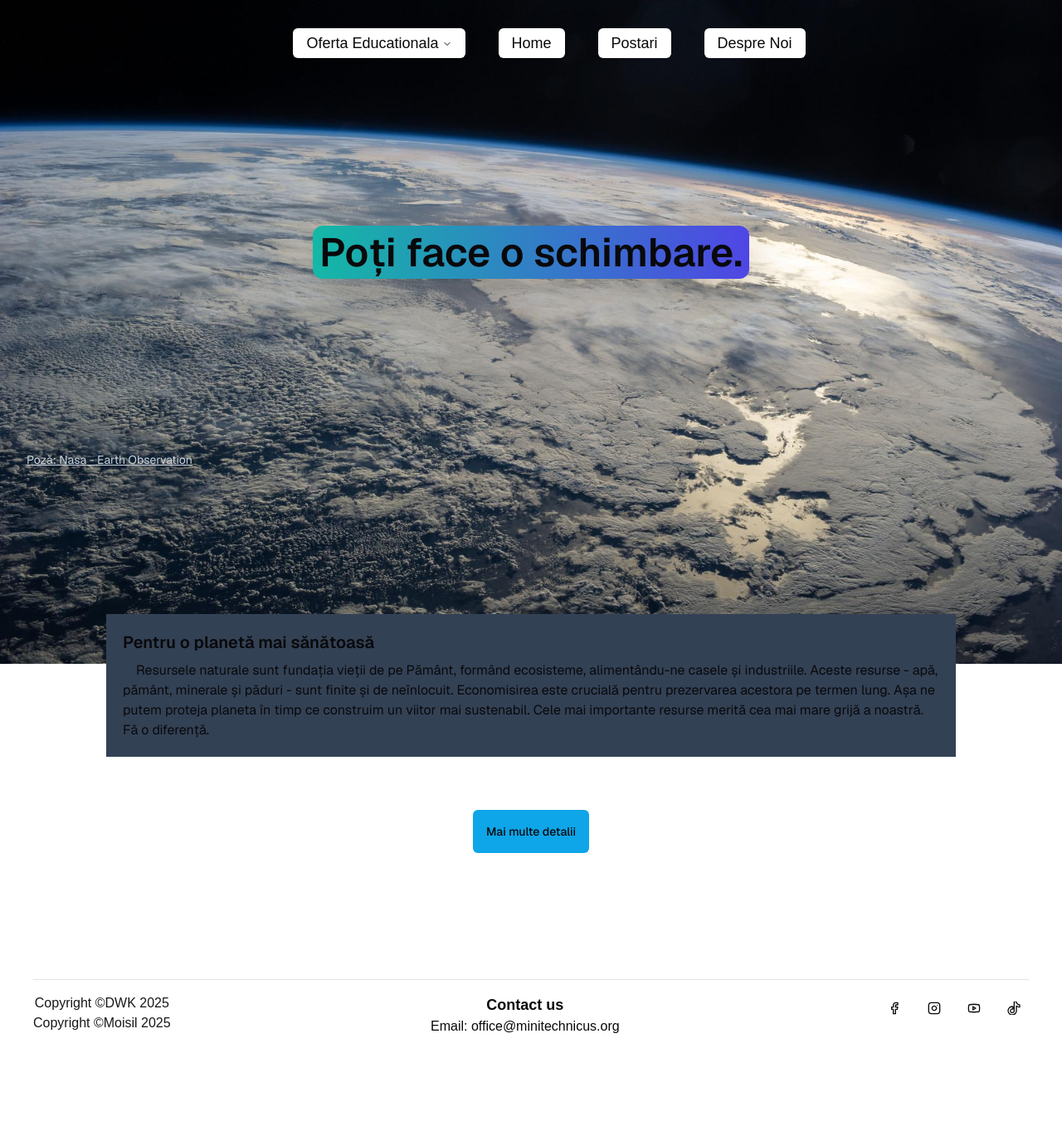
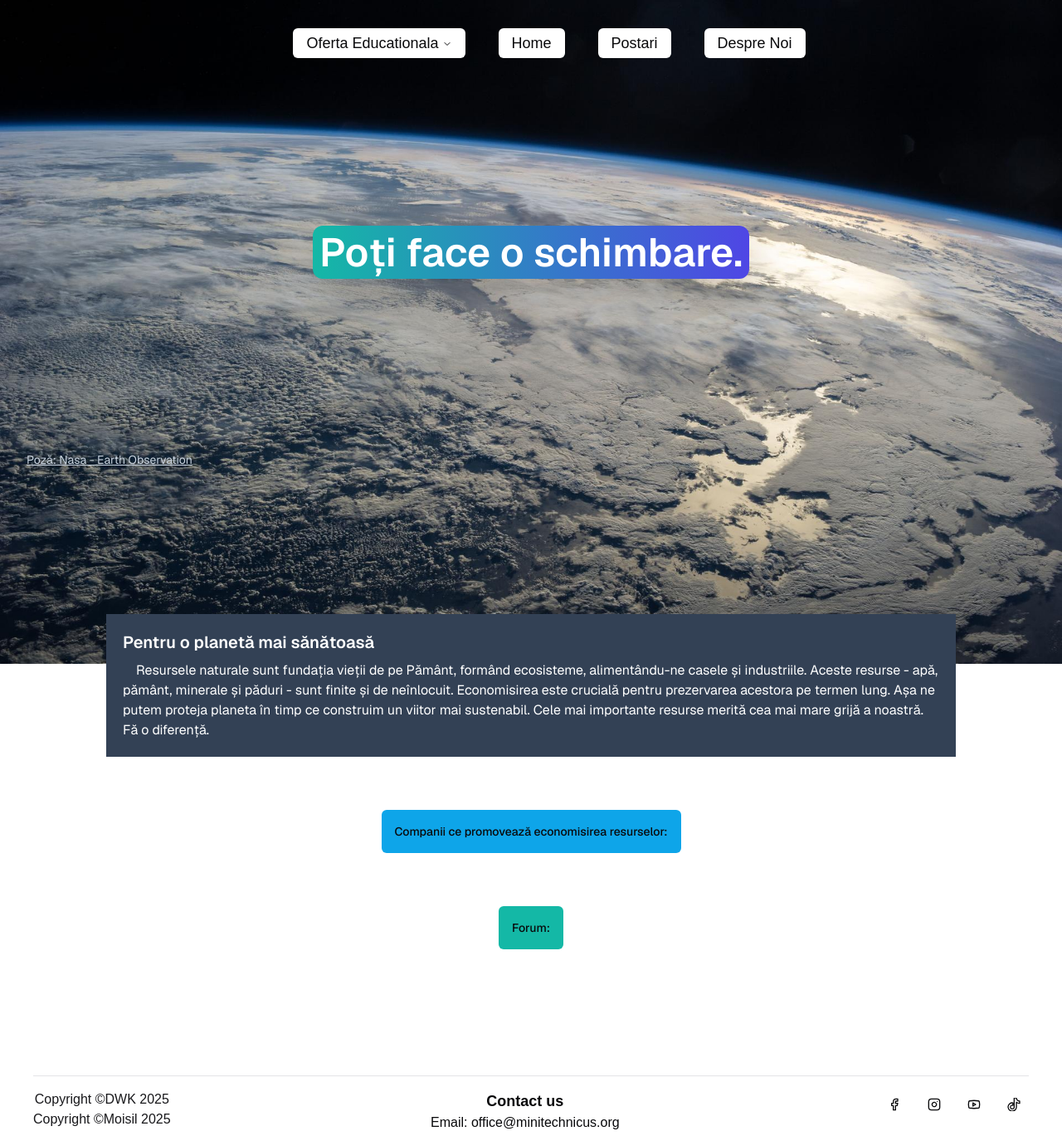
Before and after one commit to andreishark/moisil_aplicatie_2025, a Next.js app: page / in a window 1280 px wide. Shown: the top 1369 px of the page at 83% size. Before the commit the page ends 1281 px from the top, so only its background shows below. Built offline with nearby package versions, Linux system fonts and the light colour scheme; grey boxes are pictures that could not be loaded.

Commit message:
Added paths

```diff
--- a/src/app/compilation/page.tsx
+++ b/src/app/compilation/page.tsx
@@ -2,37 +2,37 @@ import { Metadata } from "next";
 import { AccordionStart} from "./accordion";
 
 export const metadata: Metadata = {
-    title: "Ways to help!",
-    description: "A compilation of people who can help!",
+    title: "Companii",
+    description: "Persoane care ajută!",
   };
 
 export default function Page()
 {
     return(
-        <div className="flex flex-col items-left min-h-screen p-8 text-primary">
-        <main className="flex flex-col items-left gap-6 mt-10">
-            <p>
+        <div className="flex flex-col items-stretch min-h-screen p-4 text-primary">
+        <main className="flex flex-col items-center gap-6 mt-2">
+            <p className="text-xl font-semibold">
                 Apă:
             </p>
             <AccordionStart title="Veolia" content="Veolia este lider mondial în gestionarea resurselor de apă, deșeurilor și energiei. În România, compania oferă soluții integrate pentru optimizarea consumului de apă și reducerea pierderilor. Printre serviciile lor se numără tratarea și reciclarea apei, precum și implementarea de tehnologii moderne pentru monitorizarea consumului și întreținerea infrastructurii. Veolia sprijină orașele și industriile în a deveni mai sustenabile printr-o abordare circulară a resurselor naturale." link="https://www.veolia.ro/ro"/>
             <AccordionStart title="L'Oréal Professionnel" content="L'Oréal Professionnel a introdus dispozitivul Water Saver, dezvoltat în parteneriat cu startup-ul Gjosa. Acest cap de duș utilizează tehnologia de fragmentare a apei, reducând consumul în saloanele de coafură cu până la 69%. Water Saver creează picături de apă de 10 ori mai mici decât cele standard, asigurând o clătire eficientă cu un consum redus de apă." link="https://www.lorealprofessionnel.ro/water-saver"/>
             <AccordionStart title="Xylem Inc." content="Xylem Inc. este o companie americană specializată în tehnologiile de apă, având sediul central în Rye Brook, New York. Compania dezvoltă și furnizează soluții inovatoare pentru transportul, tratarea, testarea și utilizarea eficientă a apei în diverse industrii și comunități. Prin produsele și serviciile sale, Xylem contribuie la reducerea risipei de apă, optimizarea consumului și asigurarea sustenabilității resurselor de apă la nivel global." link="https://www.xylem.com/en-us/"/>
             <br/>
-            <p>
+            <p className="text-xl font-semibold">
                 Energie:
             </p>
             <AccordionStart title="Enel X" content="Enel X este o divizie a grupului Enel, specializată în soluții inovatoare pentru eficiența energetică și managementul energiei. Compania oferă sisteme inteligente de iluminat, platforme digitale pentru monitorizarea consumului energetic și soluții de management al energiei pentru companii. Prin implementarea acestor tehnologii, Enel X ajută organizațiile să reducă pierderile de energie, să optimizeze consumul și să îmbunătățească sustenabilitatea operațiunilor lor." link="https://www.enelx.com/"/>
             <AccordionStart title="Siemens AG" content="Siemens AG este o companie globală de tehnologie cu sediul în Germania, specializată în diverse domenii, inclusiv energie, automatizări și digitalizare. Compania oferă soluții avansate pentru eficiența energetică, cum ar fi sisteme inteligente de management al energiei, automatizări industriale și tehnologii pentru rețele electrice inteligente (smart grids). Aceste soluții ajută la optimizarea consumului de energie și la reducerea pierderilor în diverse sectoare industriale și infrastructuri urbane." link="https://www.siemens.com/global/en.html"/>
             <AccordionStart title="Schneider Electric" content="Schneider Electric este o companie multinațională cu sediul în Franța, specializată în managementul energiei și automatizări. Compania dezvoltă soluții pentru eficiența energetică, inclusiv sisteme de monitorizare și control al consumului de energie, soluții pentru clădiri inteligente și tehnologii pentru optimizarea proceselor industriale. Prin aceste inovații, Schneider Electric contribuie la reducerea pierderilor de energie și la promovarea sustenabilității." link="https://www.se.com/ww/en/"/>
             <br/>
-            <p>
+            <p className="text-xl font-semibold">
                 Combustibil fosil:
             </p>
             <AccordionStart title="ExxonMobil" content="ExxonMobil este una dintre cele mai mari companii petroliere și de gaze naturale din lume, care implementează tehnologii avansate pentru reducerea pierderilor de energie în procesul de extracție și rafinare a combustibililor fosili. Compania investește în soluții pentru captarea și stocarea carbonului (CCS) și în tehnologii pentru îmbunătățirea eficienței proceselor energetice, cu scopul de a minimiza impactul negativ asupra mediului." link="https://www.exxonmobilchemical.com/en"/>
             <AccordionStart title="Royal Dutch Shell" content="Royal Dutch Shell este o companie globală care activează în domeniul combustibililor fosili și energiei regenerabile. Shell se concentrează pe reducerea pierderilor în procesul de extracție și rafinare a petrolului și gazelor naturale, implementând tehnologii moderne pentru monitorizarea și controlul fluxului de combustibili. De asemenea, compania investește în soluții pentru reducerea emisiilor de carbon și în optimizarea eficienței operațiunilor de extracție a combustibililor fosili. Shell se implică activ în promovarea unui model de afaceri mai sustenabil în sectorul combustibililor fosili." link="https://www.shell.com/"/>
             <AccordionStart title="BP (Brittish Petroleum)" content="BP este una dintre cele mai mari companii de petrol și gaze naturale din lume. Compania se axează pe extracția și rafinarea combustibililor fosili și investește în soluții pentru prevenirea pierderilor în aceste procese. BP utilizează tehnologii avansate pentru a preveni scurgerile de combustibil și pentru a asigura o mai bună eficiență în exploatarea resurselor. De asemenea, BP promovează inițiative pentru reducerea emisiilor de carbon și pentru implementarea unui management mai sustenabil al resurselor naturale." link="https://www.bp.com/"/>
             <br/>
-            <p>
+            <p className="text-xl font-semibold">
                 Materii prime:
             </p>
             <AccordionStart title="Rio Tinto" content="Rio Tinto este o companie globală minieră care extrage și furnizează materii prime esențiale, cum ar fi minereuri de fier, cupru, aluminiu și diamante. Compania pune un accent deosebit pe reducerea pierderilor în procesul de extracție a materiilor prime și pe utilizarea tehnologiilor inovative pentru a spori eficiența operațiunilor sale. De asemenea, Rio Tinto se angajează să minimizeze impactul asupra mediului prin implementarea de soluții pentru reciclarea și reutilizarea materialelor și pentru reducerea consumului de apă și energie în minele sale." link="https://www.riotinto.com/"/>
--- a/src/app/page.tsx
+++ b/src/app/page.tsx
@@ -17,7 +17,7 @@ export default function Home() {
               alt="Earth photo"
               fill={true}
             />
-          <h1 className="mt-24 mb-36 bg-clip-border border-slate-300 rounded-xl p-2 bg-gradient-to-r from-teal-500 to-indigo-600 text-5xl text-center font-semibold z-10 drop-shadow-2xl">
+          <h1 className="mt-24 mb-36 bg-clip-border border-slate-300 rounded-xl p-2 bg-gradient-to-r from-teal-500 to-indigo-600 text-5xl text-white text-center font-semibold z-10 drop-shadow-2xl">
             Poți face o schimbare.</h1>
           </div>
 
@@ -26,8 +26,8 @@ export default function Home() {
           >Poză: Nasa - Earth Observation </Link>
 
           <article className="mt-28 mx-24 z-10 bg-slate-700 p-5">
-          <h2 className="text-xl font-semibold mb-2">Pentru o planetă mai sănătoasă</h2>
-          <p className="text-wrap indent-4">
+          <h2 className="text-xl text-white font-semibold mb-2">Pentru o planetă mai sănătoasă</h2>
+          <p className="text-wrap text-white indent-4">
             Resursele naturale sunt fundația vieții de pe Pământ, formând ecosisteme, alimentându-ne casele și industriile.
             Aceste resurse - apă, pământ, minerale și păduri - sunt finite și de neînlocuit.
             Economisirea este crucială pentru prezervarea acestora pe termen lung. Așa ne putem proteja planeta în timp ce construim un viitor mai sustenabil.
@@ -36,10 +36,13 @@ export default function Home() {
           </article>
 
           <Link className="bg-sky-500 hover:bg-sky-700 p-4 inline-flex items-center justify-center gap-2 whitespace-nowrap rounded-md text-sm font-medium transition-colors focus-visible:outline-none focus-visible:ring-1 focus-visible:ring-ring disabled:pointer-events-none disabled:opacity-50 [&_svg]:pointer-events-none [&_svg]:size-4 [&_svg]:shrink-0"
-            href="./compilation/page" >
-            Mai multe detalii
+            href="./compilation" >
+            Companii ce promovează economisirea resurselor:
           </Link>
-
+          <Link className="bg-teal-500 hover:bg-teal-700 p-4 inline-flex items-center justify-center gap-2 whitespace-nowrap rounded-md text-sm font-medium transition-colors focus-visible:outline-none focus-visible:ring-1 focus-visible:ring-ring disabled:pointer-events-none disabled:opacity-50 [&_svg]:pointer-events-none [&_svg]:size-4 [&_svg]:shrink-0"
+            href="./Forum" >
+            Forum:
+          </Link>
         </div>
   );
 }
```
